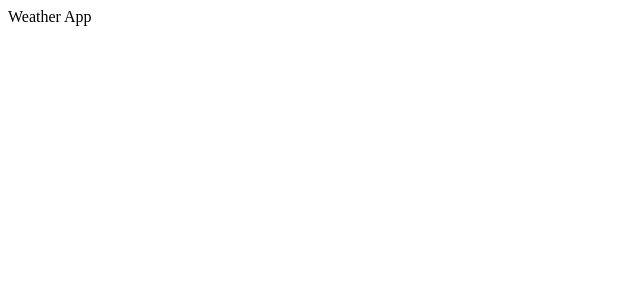
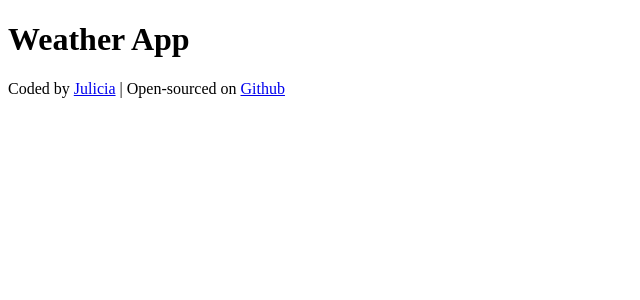
Before and after one commit to LeSteez/react-weather-app, a React (Create React App) app: page / in a window 1280 px wide. Shown: the top 300 px of the page, without its empty margins (0-640 px from the left). Built offline with nearby package versions, Linux system fonts and the light colour scheme.

Commit message:
Add Github & Website Links

```diff
--- a/src/App.js
+++ b/src/App.js
@@ -4,7 +4,10 @@ import './App.css';
 export default function App() {
   return (
     <div className="App">
-      Weather App
+      <h1>Weather App</h1>
+      <footer>
+        Coded by <a href="https://carreauxcreativ.com" target="_blank">Julicia</a> | Open-sourced on <a href="https://github.com/LeSteez/react-weather-app" target="_blank">Github</a>
+      </footer>
     </div>
   );
 }
```
